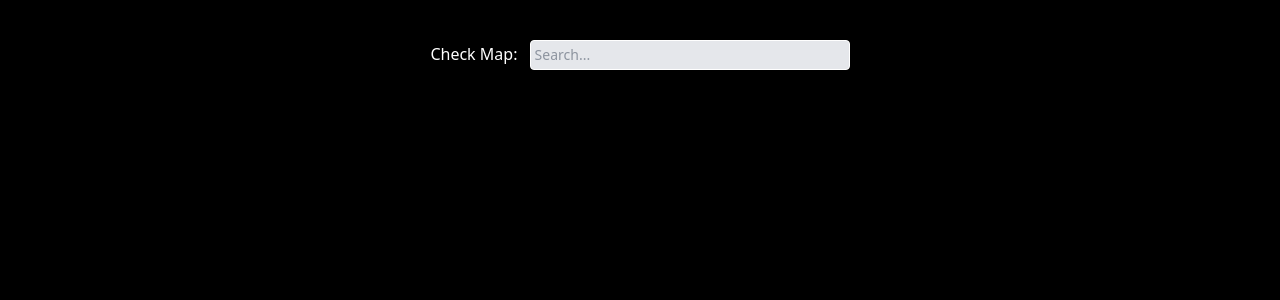
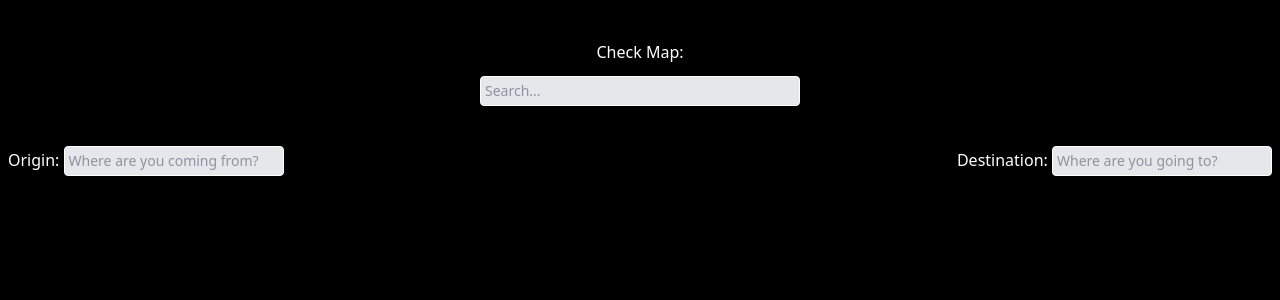
Before and after one commit to Rukkyoo/mern-map, a React (Vite) app in the folder mern-map/: page / in a window 1280 px wide. Shown: the top 300 px of the page. Built offline with nearby package versions, Linux system fonts and the light colour scheme.

Commit message:
css changes

```diff
--- a/mern-map/src/App.jsx
+++ b/mern-map/src/App.jsx
@@ -46,9 +46,8 @@ function App() {
   return (
     <div className="bg-black h-screen flex justify-center">
       <form className="my-10 flex flex-col items-center">
-        <div>
-          <label for="search">
-            <span className="mr-2 text-white">Check Map: </span>{" "}
+        <label className="mb-3" for="search">
+          <span className="mb-10 text-white">Check Map: </span>{" "}
         </label>
         <input
           type="search"
@@ -57,18 +56,41 @@ function App() {
           class="p-1 mb-2 w-80 text-sm text-gray-700 bg-gray-200 border border-white rounded-sm focus:outline-none focus:ring-2 focus:ring-gray-600"
           placeholder="Search..."
         ></input>
-        </div>
+
         <ul>
           {suggestions.map((suggestion) => (
             <li
               key={suggestion.placePrediction.place_id}
               onClick={() => handleSuggestionClick(suggestion)}
-              className="cursor-pointer w-80 bg-slate-200 hover:bg-gray-300"
+              className="cursor-pointer  w-80 bg-slate-200 hover:bg-gray-300"
             >
               {suggestion.placePrediction.text.text}
             </li>
           ))}
         </ul>
+        <div className="flex flex-row mt-8 justify-between px-2 items-center w-screen">
+          {" "}
+          <div>
+            <label className="mb-1 mt-6" for="origin">
+              <span className="mb-10 text-white">Origin: </span>{" "}
+            </label>
+            <input
+              className="p-1 mb-2 w-55 text-sm text-gray-700 bg-gray-200 border border-white rounded-sm focus:outline-none focus:ring-2 focus:ring-gray-600"
+              type="search"
+              placeholder="Where are you coming from?"
+            ></input>
+          </div>
+          <div>
+            <label className="mb-1 mt-6" for="origin">
+              <span className="mb-10 text-white">Destination: </span>{" "}
+            </label>
+            <input
+              className="p-1 mb-2 w-55 text-sm text-gray-700 bg-gray-200 border border-white rounded-sm focus:outline-none focus:ring-2 focus:ring-gray-600"
+              type="search"
+              placeholder="Where are you going to?"
+            ></input>
+          </div>
+        </div>
       </form>
     </div>
   );
```
Lines whose indentation alone changed are shown as unchanged.
